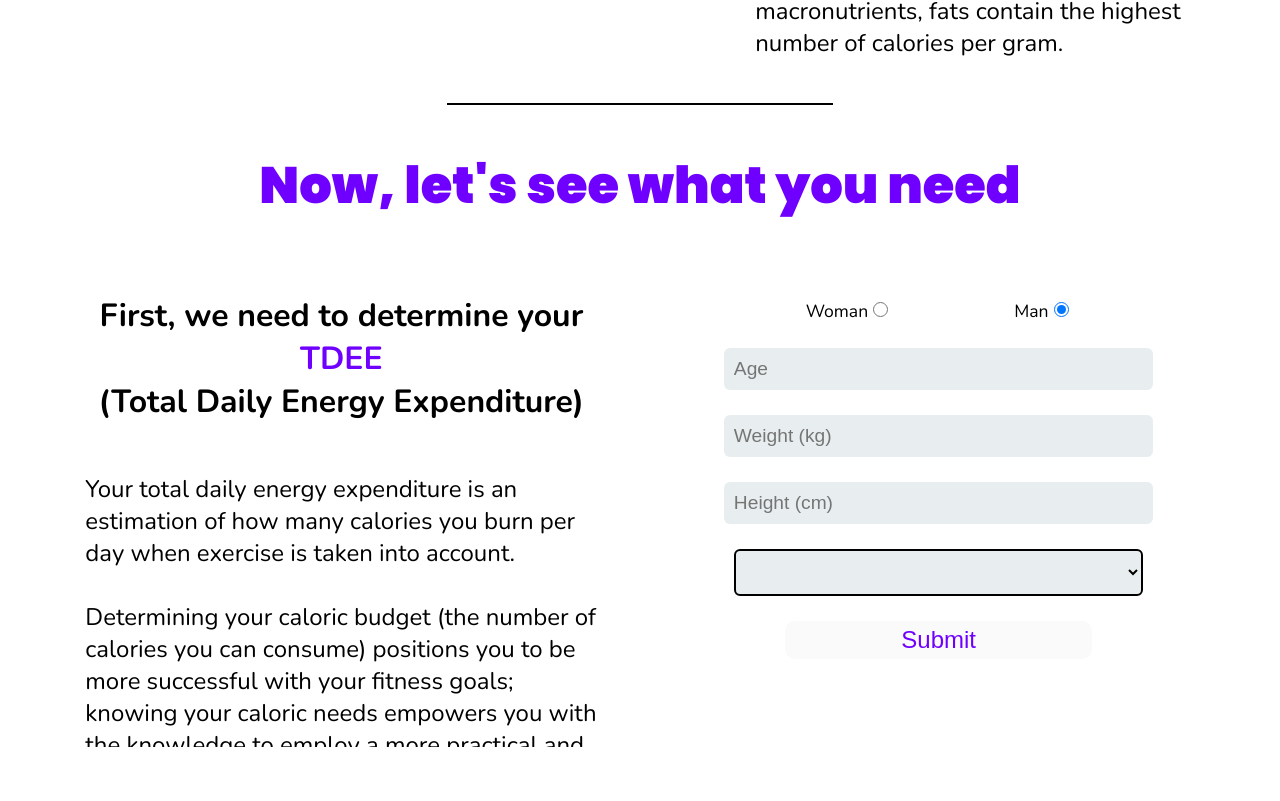
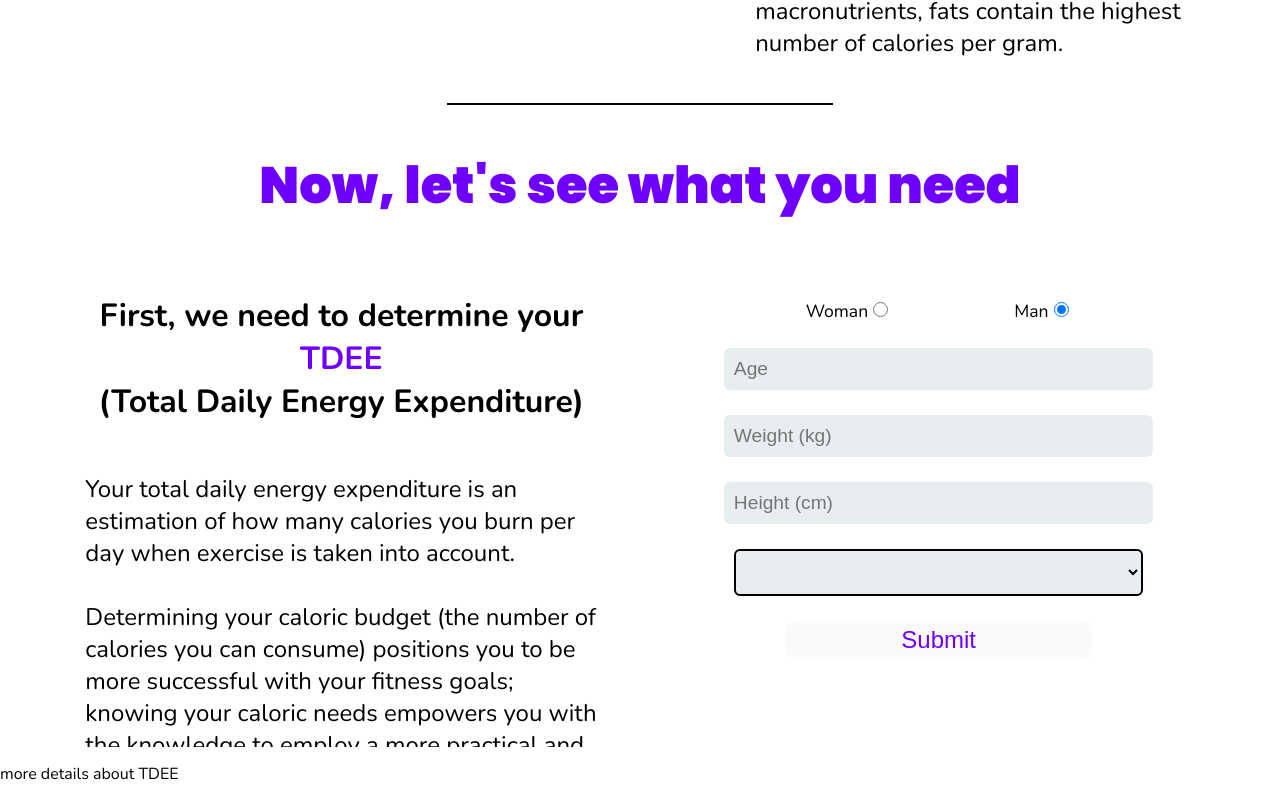
Before and after one commit to No1707/MacronutrientsNeeds, an Angular app: page / in a window 1280 px wide. Shown: the part 1541-2342 px from the top of the page. Before the commit the page ends 2288 px from the top, so only its background shows below. Built offline with nearby package versions, Linux system fonts and the light colour scheme.

Commit message:
start of TDEE details

```diff
--- a/src/app/app.component.html
+++ b/src/app/app.component.html
@@ -88,6 +88,10 @@
 
   </section>
 
+  <section>
+    <p>more details about TDEE</p>
+  </section>
+
 </main>
 
 <div class="container">
--- a/src/app/app.component.scss
+++ b/src/app/app.component.scss
@@ -177,6 +177,7 @@ header {
 
             .result{
                 font-size: 2em;
+                text-align: center;
 
                 span{
                     color: $primary;
```
